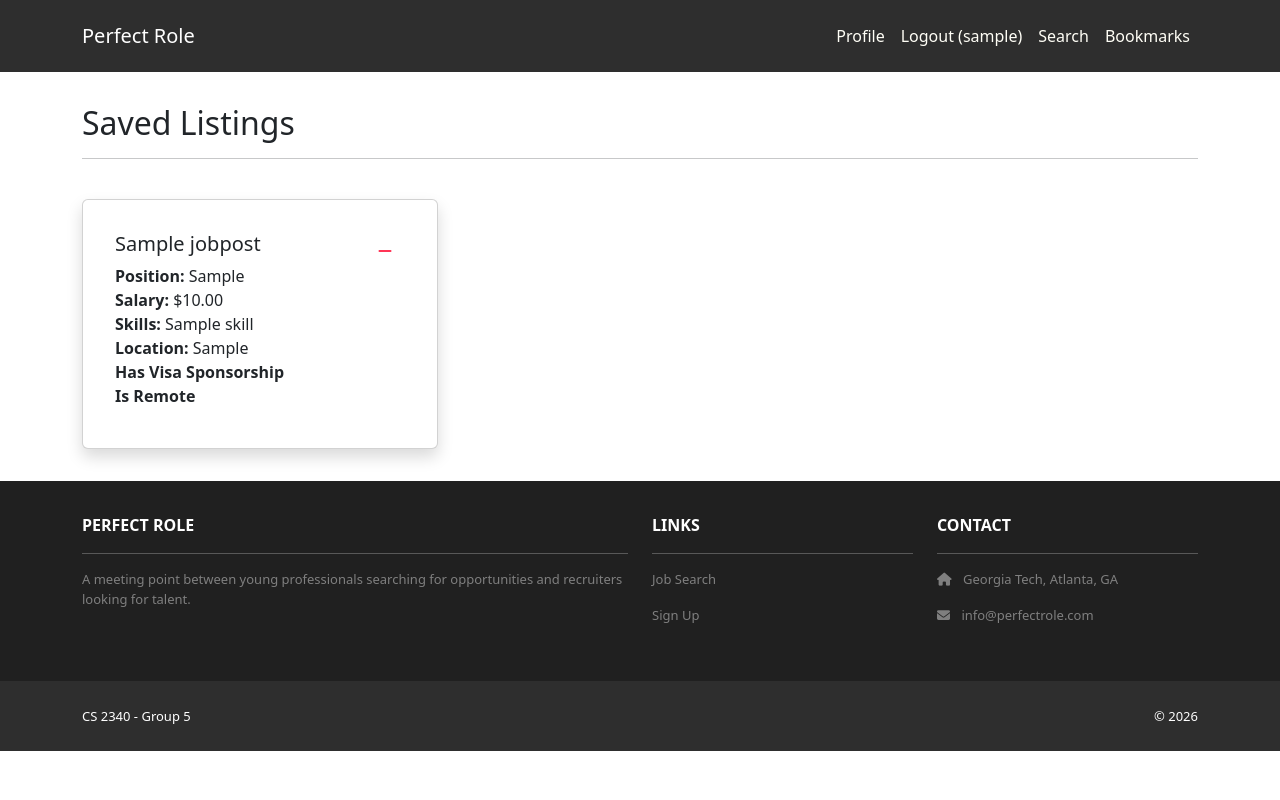
After one commit to CS2340Group5/Project2, a Django app: page /posts/viewbookmarks/ in a window 1280 px wide. The commit adds this page. Run offline with Django 5.2, Linux system fonts and the light colour scheme; a user stored in the database is signed in; tables that the repository leaves empty hold one stand-in row (values such as "Sample post").

Commit message:
SCRUM-10-Job-Postings Implementation

```diff
--- a/perfect_role/perfect_role/templates/base.html
+++ b/perfect_role/perfect_role/templates/base.html
@@ -27,12 +27,14 @@
             {% if user.role == "RECRUITER" %}
             <a class="nav-link" href="{% url 'posts.viewjobs' %}">My Postings</a>
             <a class="nav-link" href="{% url 'posts.postjobs' %}">Post Jobs</a>
+            {% else %}
+            <a class="nav-link" href="{% url 'posts.index' %}">Search</a>
+            <a class="nav-link" href="{% url 'posts.viewbookmarks' %}">Bookmarks</a>
             {% endif %}
             {% else %}
             <a class="nav-link" href="{% url 'accounts.login' %}">Login</a>
             <a class="nav-link" href="{% url 'accounts.signup' %}">Sign Up</a>
             {% endif %}
-            <a class="nav-link" href="{% url 'posts.index' %}">Search</a>
           </div>
         </div>
       </div>
--- a/perfect_role/posts/models.py
+++ b/perfect_role/posts/models.py
@@ -25,3 +25,12 @@ class JobPost(models.Model):
 
     def __str__(self):
         return str(self.id) + ' - ' + self.name
+
+
+class Bookmark(models.Model):
+    id = models.AutoField(primary_key=True)
+    user = models.ForeignKey(settings.AUTH_USER_MODEL, on_delete=models.CASCADE, null=True)
+    post = models.ForeignKey(JobPost, on_delete=models.CASCADE, null = True)
+
+    def __str__(self):
+        return self.user.username + ' - '  + str(self.post.id)
--- /dev/null
+++ b/perfect_role/posts/templates/posts/bookmarks.html
@@ -0,0 +1,41 @@
+{% extends 'base.html' %}
+{% block content %}
+<div class="p-3">
+  <div class="container">
+    <div class="row mt-3">
+      <div class="col mx-auto mb-3">
+        <h2>Saved Listings</h2>
+        <hr />
+        <div class="row mt-4 gy-3">
+          {% for post in template_data.bookmarks %}
+          <div class="col-md-6 col-lg-4">
+            <div class="card shadow p-3 h-100 rounded">
+              <div class="card-body">
+                <div class="card-title">
+                  {% if user.is_authenticated %}
+                      <a href="{% url 'posts.bookmarktoggle' id=post.id %}" class="btn float-end" style="background-color: #FFFFFF">
+                          <i class="fa-solid fa-minus" style="color: #ff3556"></i>
+                      </a>
+                  {% endif %}
+                  <h5> {{ post.name }} </h5>
+                  <b>Position: </b>{{ post.position }}<br />
+                  <b>Salary: </b>${{post.salary_min}}.00<br />
+                  <b>Skills: </b>{% for skill in post.skills.all %}{{ skill.name }} {% endfor %}<br />
+                  <b>Location: </b>{{ post.location }}<br />
+                  {% if post.visa_sponsorship %}
+                    <b> Has Visa Sponsorship</b><br />
+                  {% endif %}
+                  {% if post.is_remote %}
+                    <b> Is Remote </b>
+                  {% endif %}
+                </div>
+              </div>
+            </div>
+          </div>
+          {% endfor %}
+        </div>
+      </div>
+    </div>
+  </div>
+</div>
+{% endblock content %}
--- a/perfect_role/posts/urls.py
+++ b/perfect_role/posts/urls.py
@@ -6,4 +6,6 @@ urlpatterns = [
     path('postjobs/', views.postjobs, name='posts.postjobs'),
     path('viewjobs/', views.viewjobs, name='posts.viewjobs'),
     path('editjob/<int:id>/', views.editjob, name='posts.editjob'),
+    path('viewbookmarks/', views.viewbookmarks, name='posts.viewbookmarks'),
+    path('bookmarktoggle/<int:id>', views.bookmarktoggle, name='posts.bookmarktoggle')
 ]
--- a/perfect_role/posts/views.py
+++ b/perfect_role/posts/views.py
@@ -1,5 +1,5 @@
 from django.shortcuts import render
-from .models import JobPost, Skill
+from .models import JobPost, Skill, Bookmark
 from .forms import JobPostForm, CustomErrorList
 from django.http import HttpResponseForbidden
 from django.shortcuts import render, redirect, get_object_or_404
@@ -31,10 +31,34 @@ def index(request):
     if location:
         postings = postings.filter(location=location)
 
-    template_data = {'title': 'Job Search'}
+    template_data = {}
+    template_data['bookmarks'] = []
+    if request.user.is_authenticated:
+        template_data['bookmarks'] = [bookmark.post.id for bookmark in Bookmark.objects.filter(user=request.user)]
+
     template_data['postings'] = postings
     template_data['skills'] = Skill.objects.all()
     return render(request, 'posts/index.html', {'template_data': template_data})
+
+@login_required
+def bookmarktoggle(request, id):
+    post = JobPost.objects.get(id=id)
+    bookmarkCheck = Bookmark.objects.filter(user=request.user, post=post)
+
+    if len(bookmarkCheck) == 0:
+        Bookmark.objects.create(user=request.user, post=post)
+    else:
+        bookmarkCheck.delete()
+
+    return redirect(request.META.get('HTTP_REFERER', 'posts.index'))
+
+@login_required
+def viewbookmarks(request):
+    bookmarks = Bookmark.objects.filter(user=request.user)
+    template_data = {}
+    template_data['bookmarks'] = [bookmark.post for bookmark in bookmarks]
+
+    return render(request, 'posts/bookmarks.html', {'template_data': template_data})
 
 @login_required
 def postjobs(request):
```
Also changed, not shown: perfect_role/posts/templates/posts/index.html (+10 -1 lines), perfect_role/accounts/migrations/0007_alter_sociallink_id.py (added), perfect_role/posts/migrations/0005_bookmark.py (added).
